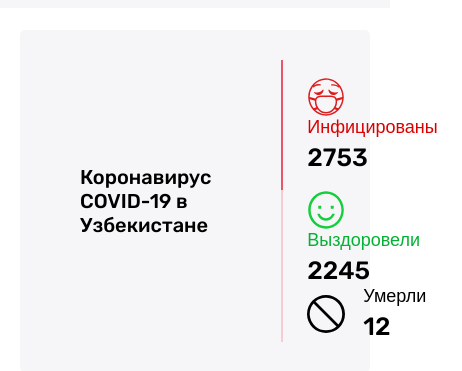
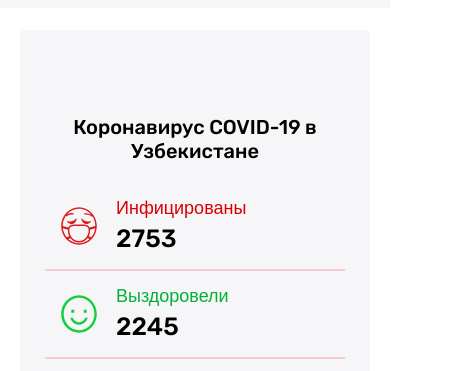
Before and after one commit to mayoqtester007/namanganliklar24, a plain HTML site: page index.html in a window 390 px wide. Shown: the part 74-445 px from the top of the page, 462 px wide, since content can reach past the window. Drawn offline with nearby package versions, Linux system fonts and the light colour scheme; a script that the page names is missing.

Commit message:
Make covid-info block responsive

```diff
--- a/css/styles.css
+++ b/css/styles.css
@@ -438,7 +438,35 @@ img {
   text-decoration: underline;
 }
 /* MEDIA QUERIES */
+@media (max-width: 1150px) {
+  .covid-info__heading {
+    margin-right: 40px;
+  }
+  .covid-info__stat {
+    padding-left: 15px;
+    padding-right: 15px;
+  }
+  .covid-info__stat--infected {
+    padding-top: 0;
+    padding-bottom: 0;
+  }
+}
 @media (max-width: 1060px) {
+  .covid-info {
+    flex-wrap: wrap;
+    justify-content: center;
+  }
+  .covid-info__heading {
+    width: auto;
+    margin-right: 0;
+  }
+  .covid-info__stats-list {
+    width: 100%;
+    margin-top: 20px;
+  }
+  .covid-info__stat--infected {
+    border-left: none;
+  }
   .site-footer__about,
   .site-footer__nav {
     max-width: 100%;
@@ -573,6 +601,20 @@ img {
   .top-banner {
     display: none;
   }
+  .covid-info {
+    padding: 25px;
+  }
+  .covid-info__stats-list {
+    flex-direction: column;
+    align-items: stretch;
+  }
+  .covid-info__stat {
+    padding: 15px;
+    border-left: none;
+  }
+  .covid-info__stat:not(:last-child) {
+    border-bottom: 2px solid #F4CCD1;
+  }
   .site-footer__top {
     flex-wrap: wrap;
     align-items: stretch;
@@ -584,6 +626,16 @@ img {
     margin-top: 10px;
     margin-right: 0;
     text-align: right;
+  }
+}
+@media (max-width: 550px) {
+  .covid-info::before {
+    margin-right: 0;
+  }
+  .covid-info__heading {
+    width: 100%;
+    margin-top: 15px;
+    text-align: center;
   }
 }
 @media (max-width: 500px) {
```
